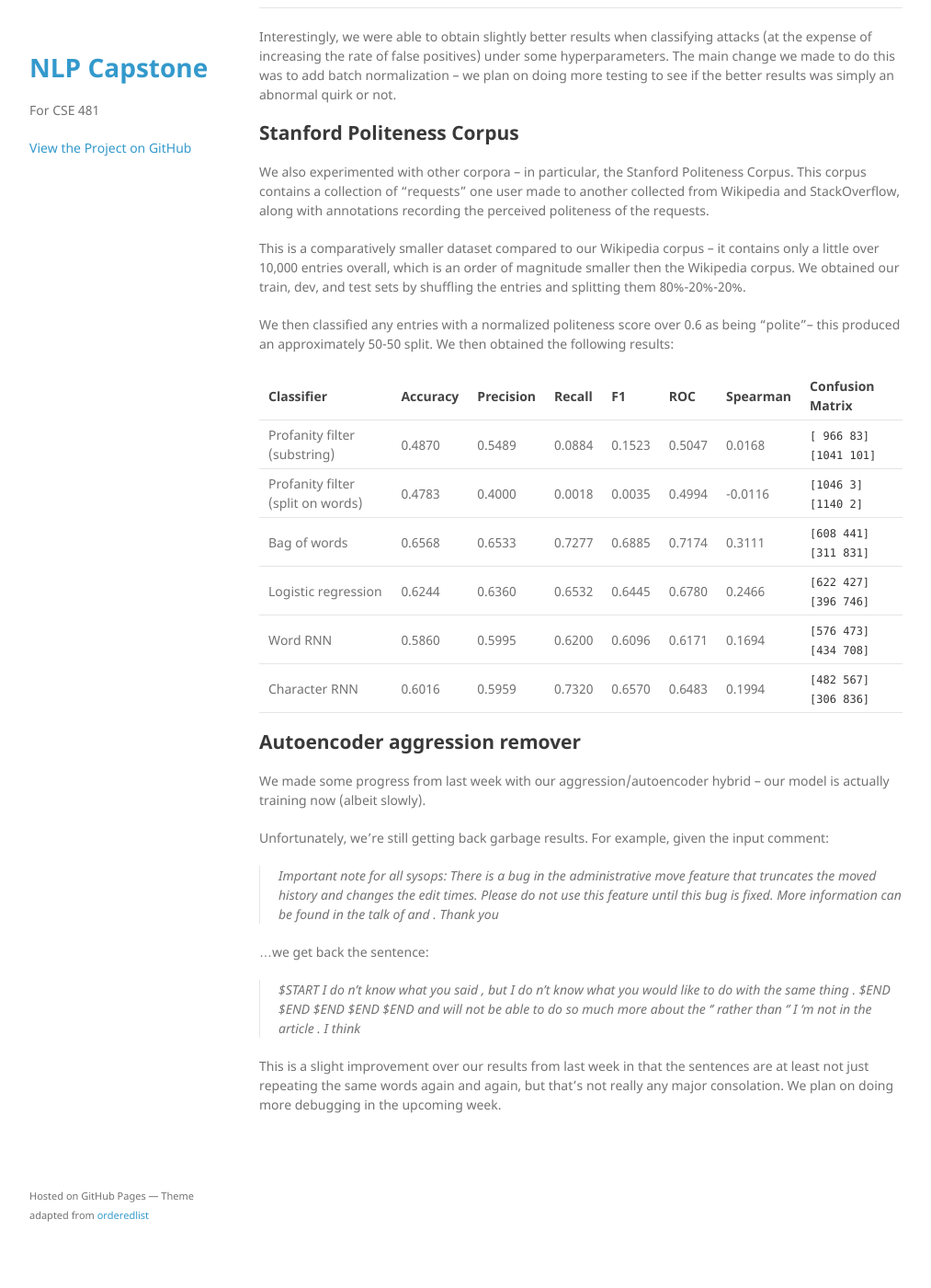
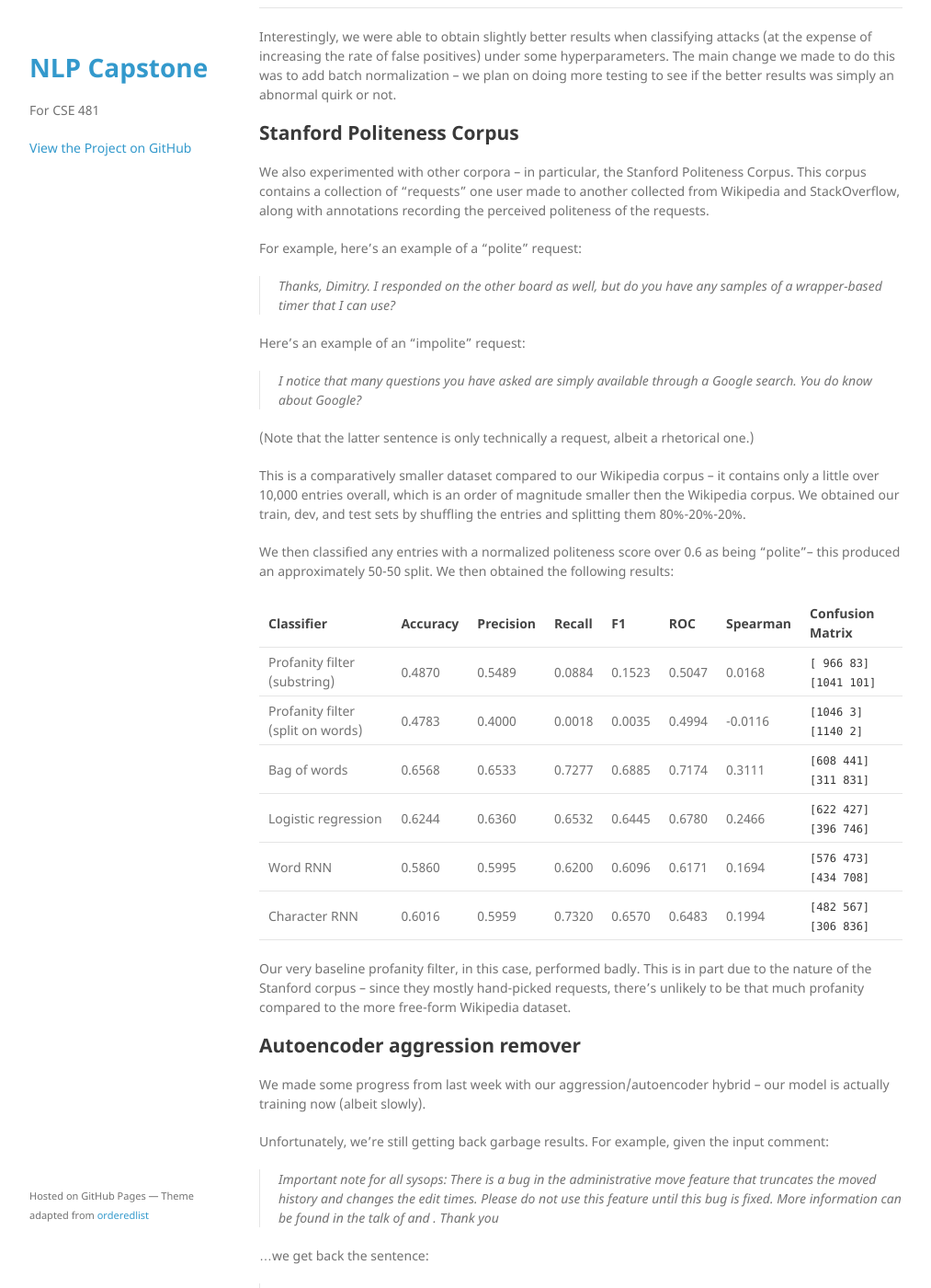
Before and after one commit to Michael0x2a/nlp-capstone, a Jekyll site: the page built from docs/_posts/2017-05-16-week-8.md, in a window 1280 px wide and 1400 px high, scrolled down 2055 px. Shown: the whole window at 92% size, without its empty margins (133-1146 px from the left). Built offline with Jekyll 4.4.1, drawn with Linux system fonts in a browser that asks for light colours; comment, search, counter and statistics services are not loaded.

Commit message:
Add examples to stanford section

```diff
--- a/docs/_posts/2017-05-16-week-8.md
+++ b/docs/_posts/2017-05-16-week-8.md
@@ -118,6 +118,16 @@ Politeness Corpus. This corpus contains a collection of "requests" one
 user made to another collected from Wikipedia and StackOverflow, along
 with annotations recording the perceived politeness of the requests.
 
+For example, here's an example of a "polite" request:
+
+> Thanks, Dimitry. I responded on the other board as well, but do you have any samples of a wrapper-based timer that I can use?
+
+Here's an example of an "impolite" request:
+
+> I notice that many questions you have asked are simply available through a Google search. You do know about Google?
+
+(Note that the latter sentence is only technically a request, albeit a rhetorical one.)
+
 This is a comparatively smaller dataset compared to our Wikipedia corpus
 -- it contains only a little over 10,000 entries overall, which is an
 order of magnitude smaller then the Wikipedia corpus. We obtained our
@@ -181,6 +191,10 @@ We then obtained the following results:
   </tbody>
 </table>
 
+Our very baseline profanity filter, in this case, performed badly. This is in part due to the
+nature of the Stanford corpus -- since they mostly hand-picked requests, there's unlikely to
+be that much profanity compared to the more free-form Wikipedia dataset.
+
 ## Autoencoder aggression remover
 
 We made some progress from last week with our aggression/autoencoder hybrid -- our model is actually training now (albeit slowly).
```
